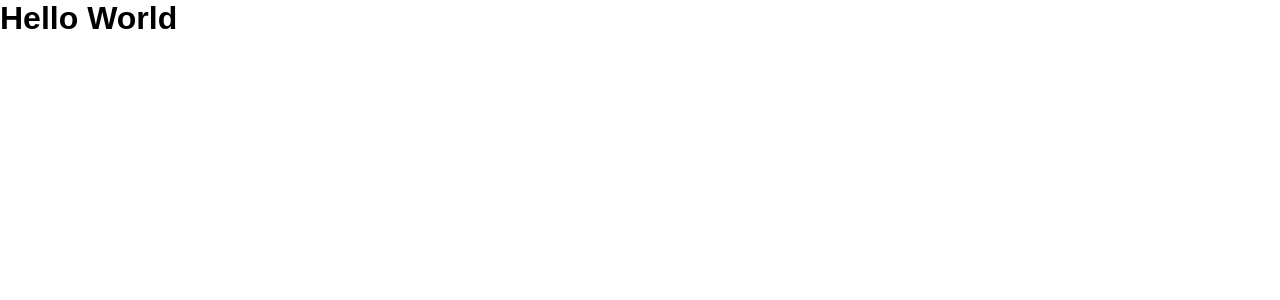
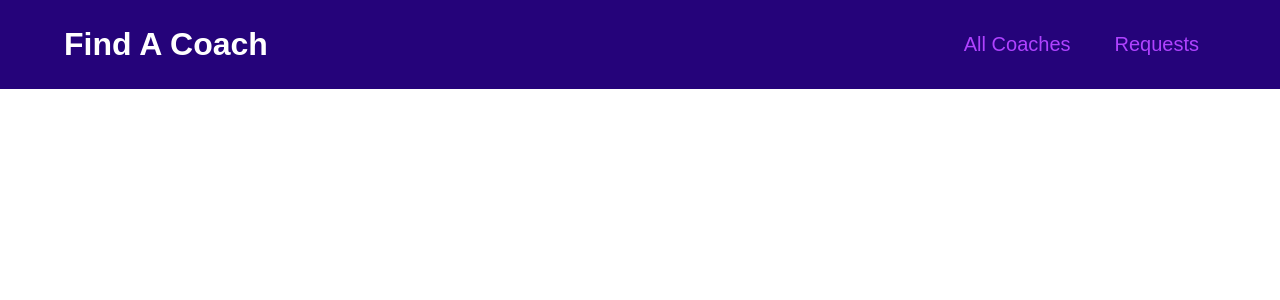
Before and after one commit to salvadorperezm/find-coach-vue, a Vue app: page / in a window 1280 px wide. Shown: the top 300 px of the page. Built offline with nearby package versions, Linux system fonts and the light colour scheme.

Commit message:
basic styling added to header component

```diff
--- a/src/App.vue
+++ b/src/App.vue
@@ -1,7 +1,15 @@
 <template>
-  <h1>Hello World</h1>
+  <the-header></the-header>
 </template>
 
-<script></script>
+<script>
+import TheHeader from "./components/layout/TheHeader.vue"
+
+export default {
+  components: {
+    TheHeader
+  }
+}
+</script>
 
 <style scoped></style>
--- /dev/null
+++ b/src/components/layout/TheHeader.vue
@@ -0,0 +1,68 @@
+<template>
+    <header class="header__container">
+        <h1>
+            <router-link to="/find-coach-vue/" class="header__logo">find a coach</router-link>
+        </h1>
+        <nav class="header__nav">
+            <router-link v-for="link in links" :to="link.route" class="header__link">{{ link.description }}</router-link>
+        </nav>
+    </header>
+</template>
+
+<script>
+export default {
+    data() {
+        return {
+            links: [
+                {
+                    description: 'all coaches',
+                    route: '/find-coach-vue/'
+                },
+                {
+                    description: 'requests',
+                    route: '/find-coach-vue/requests'
+                }
+            ]
+        }
+    }
+}
+</script>
+
+<style scoped>
+.header__container {
+    display: flex;
+    align-items: center;
+    justify-content: space-between;
+    padding-block: 16px;
+    padding-inline: 64px;
+    background-color: var(--header-bg);
+    color: var(--white)
+}
+
+.header__logo {
+    color: var(--white);
+    text-transform: capitalize;
+    cursor: pointer;
+    text-decoration: none;
+}
+
+.header__nav {
+    display: flex;
+    align-items: center;
+    gap: 10px;
+}
+
+.header__link {
+    font-size: 20px;
+    border: 1px solid transparent;
+    padding: 16px;
+    text-transform: capitalize;
+    text-decoration: none;
+    color: var(--purple-light);
+    cursor: pointer;
+}
+
+.header__link:hover {
+    border: 1px solid var(--purple-light);
+}
+</style>
--- /dev/null
+++ b/src/routes.js
@@ -0,0 +1,14 @@
+import { createRouter, createWebHistory } from "vue-router";
+
+const Home = { template: "<h2>Coaches</h2>" };
+const Requests = { template: "<h2>Requests</h2>" };
+
+const routes = [
+  { path: "/find-coach-vue/", component: Home },
+  { path: "/find-coach-vue/requests/", component: Requests },
+];
+
+export const router = createRouter({
+  history: createWebHistory(),
+  routes,
+});
--- a/src/style.css
+++ b/src/style.css
@@ -9,8 +9,8 @@
 :root {
   --white: #ffffff;
   --black: #000000;
-  --blue-light: #4206d5;
-  --blue-dark: #25037a;
+  --blue-light: #263685;
+  --header-bg: #25037a;
   --purple-light: #b042ff;
   --purple-dark: #5a0075;
   --pink-dark: #960071;
```
Also changed, not shown: src/main.js (+6 -4 lines), vite.config.js (+4 -3 lines).
